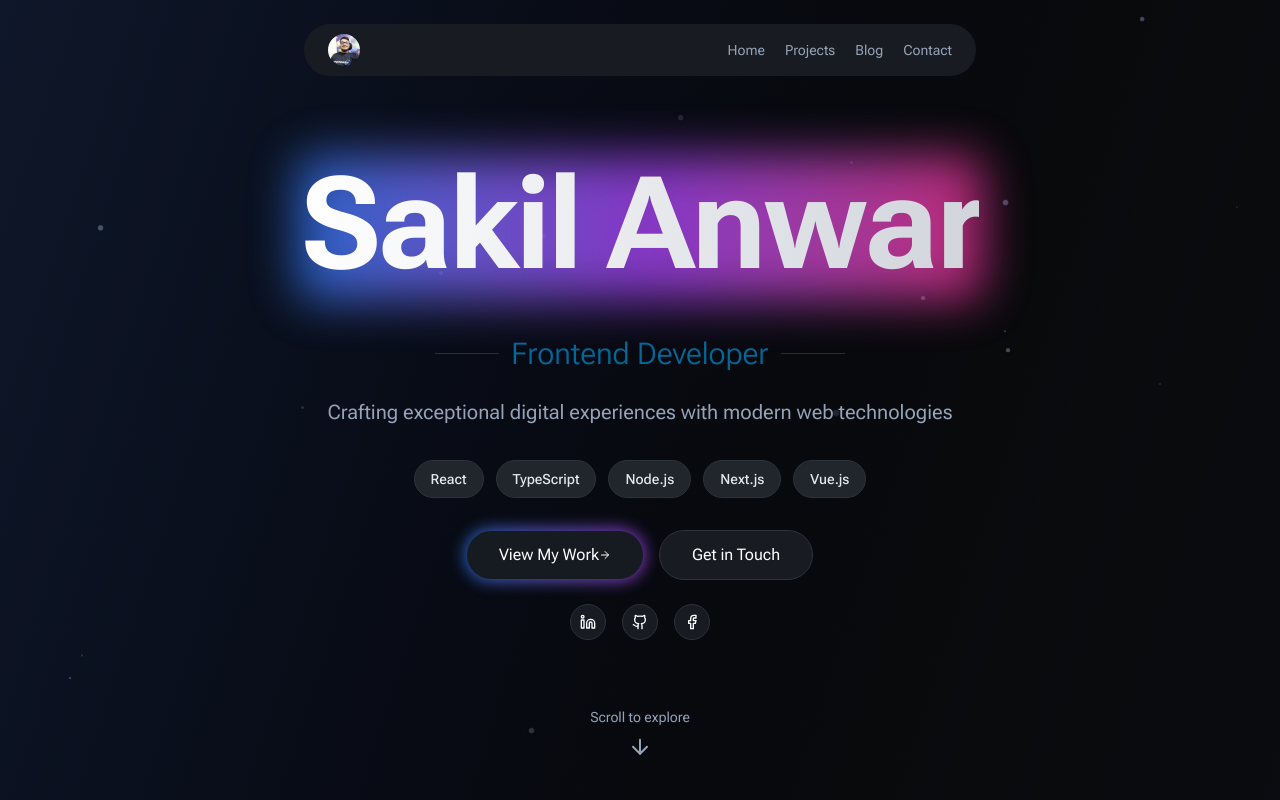
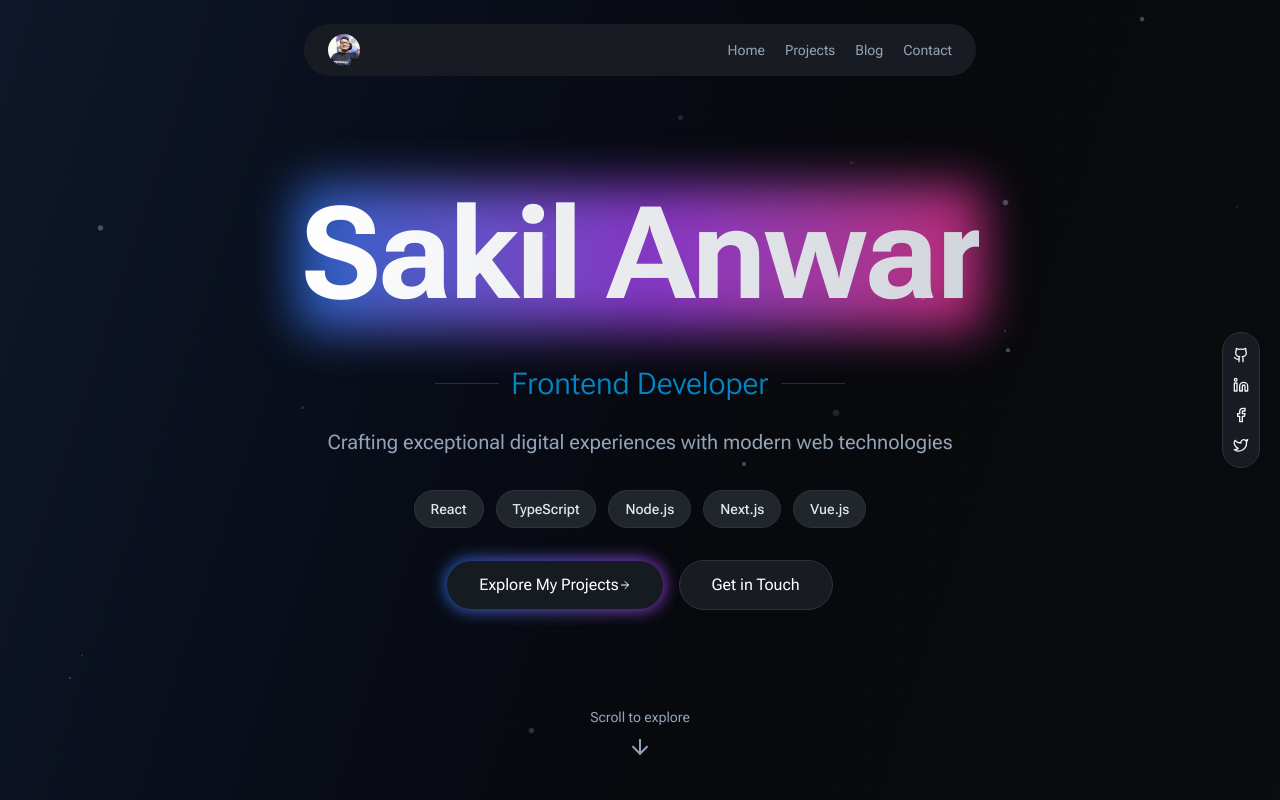
Before and after one commit to sakilanwar12/sakil-anwar, a Next.js app: page / in a window 1280 px wide. Shown: the top 800 px of the page. Built offline with nearby package versions, Linux system fonts and the light colour scheme.

Commit message:
feat: integrate SocialItems component into RootLayout and update Hero section styles

```diff
--- a/src/app/layout.tsx
+++ b/src/app/layout.tsx
@@ -4,6 +4,7 @@ import MountedProvider from "@/providers/mounted-provider";
 import { fontAnton, fontRobotoFlex } from "@/config/fonts";
 import { getSeoMeta } from "@/lib/get-seo-meta";
 import GridBackground from "@/components/GridBackground";
+import SocialItems from "@/components/sections/Hero/SocialItems";
 
 export const metadata = getSeoMeta({
   title: "Portfolio - Sakil Anwar",
@@ -25,6 +26,7 @@ export default function RootLayout({
           <FallingParticlesAnimation />
 
           <GridBackground />
+          <SocialItems />
         </MountedProvider>
       </body>
     </html>
--- a/src/components/sections/Hero/SocialItems.tsx
+++ b/src/components/sections/Hero/SocialItems.tsx
@@ -1,27 +1,23 @@
-import { FacebookIcon, GithubIcon, Linkedin } from "lucide-react";
+import { FacebookIcon, GithubIcon, Linkedin, TwitterIcon } from "lucide-react";
 import Link from "next/link";
-
+interface ISocialLink {
+  socialLink: string;
+  icon: React.ReactNode;
+}
+function SocialLink({ socialLink, icon }: ISocialLink) {
+  return (
+    <Link href={socialLink} className="hover:text-primary cursor-pointer">
+      {icon}
+    </Link>
+  );
+}
 function SocialItems() {
   return (
-    <div className="flex justify-center items-center gap-4 mt-6">
-      <Link
-        href="#contact"
-        className="size-9 rounded-full flex items-center justify-center bg-background hover:bg-[#2D333B] transition-colors border border-[#2D333B] hover:border-gray-600 text-center"
-      >
-        <Linkedin className="size-4" />
-      </Link>
-      <Link
-        href="#contact"
-        className="size-9 rounded-full flex items-center justify-center bg-background hover:bg-[#2D333B] transition-colors border border-[#2D333B] hover:border-gray-600 text-center"
-      >
-        <GithubIcon className="size-4" />
-      </Link>
-      <Link
-        href="#contact"
-        className="size-9 rounded-full flex items-center justify-center bg-background hover:bg-[#2D333B] transition-colors border border-[#2D333B] hover:border-gray-600 text-center"
-      >
-        <FacebookIcon className="size-4" />
-      </Link>
+    <div className="flex flex-col items-center gap-3.5 fixed top-1/2 -translate-y-1/2 right-5 bg-background border border-border  px-2.5 py-3.5 rounded-full">
+      <SocialLink icon={<GithubIcon className="size-4" />} socialLink="" />
+      <SocialLink icon={<Linkedin className="size-4" />} socialLink="" />
+      <SocialLink icon={<FacebookIcon className="size-4" />} socialLink="" />
+      <SocialLink icon={<TwitterIcon className="size-4" />} socialLink="" />
     </div>
   );
 }
--- a/src/components/sections/Hero/index.tsx
+++ b/src/components/sections/Hero/index.tsx
@@ -25,7 +25,7 @@ function Hero() {
 
         <div className="flex items-center gap-3 justify-center mb-6 mt-10">
           <Separator className="data-[orientation=horizontal]:w-16 bg-primary/30" />
-          <h2 className="text-2xl md:text-3xl text-primary/60  font-light whitespace-nowrap">
+          <h2 className="text-2xl md:text-3xl text-primary/80  font-light whitespace-nowrap">
             Frontend Developer
           </h2>
           <Separator className="data-[orientation=horizontal]:w-16 bg-primary/30" />
@@ -53,7 +53,7 @@ function Hero() {
           >
             <div className="absolute -inset-0.5 bg-gradient-to-r from-blue-500 to-purple-500 rounded-full blur opacity-75 group-hover:opacity-100 transition"></div>
             <span className="relative px-6 sm:px-8 py-3 bg-[#161B22] rounded-full inline-flex items-center justify-center w-full sm:w-auto">
-              View My Work
+              Explore My Projects
               <ArrowRight className="size-3" />
             </span>
           </Link>
@@ -64,7 +64,7 @@ function Hero() {
             Get in Touch
           </Link>
         </div>
-        <SocialItems />
+
       </div>
       <div
         onClick={() => scrollToTarget("#skills", 50)}
```
